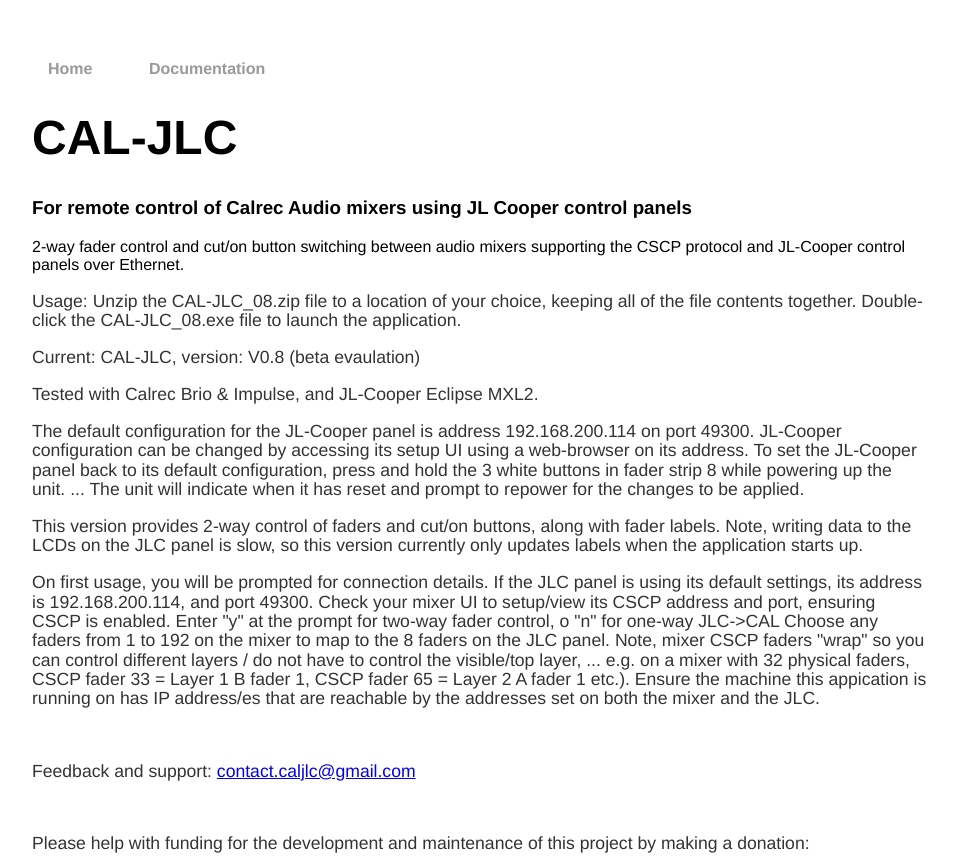
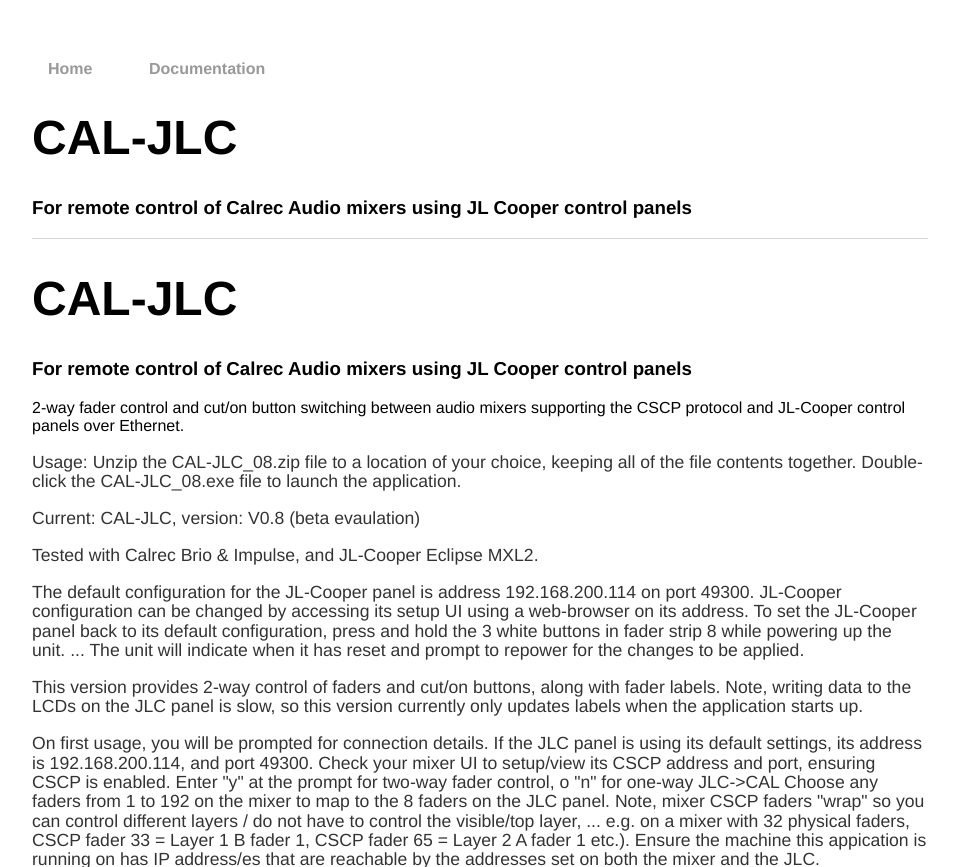
Before and after one commit to caljlc/CAL-JLC, a Jekyll site: the page built from docs/usage.html, in a window 1280 px wide, cut to the strip 0-867 px from the top of the page. Shown: the whole strip, without its empty margins (160-1117 px from the left). Built offline with Jekyll 4.4.1, drawn with Linux system fonts in a browser that asks for light colours.

Commit message:
Update default.html

```diff
--- a/docs/_layouts/default.html
+++ b/docs/_layouts/default.html
@@ -15,12 +15,17 @@
 	    		</ul>
 			</nav>
 
+			<header>
+				<h1>CAL-JLC</h1>
+				<h3>For remote control of Calrec Audio mixers using JL Cooper control panels</h3>
+			</header>
 
 			<div class="container">
 
 				{{ content }}
 
 			</div><!-- /.container -->
+
 			<footer>
 	    			<ul>
 	        			<li><a href="mailto:contact.caljlc@gmail.com">Contact</a></li>
```
